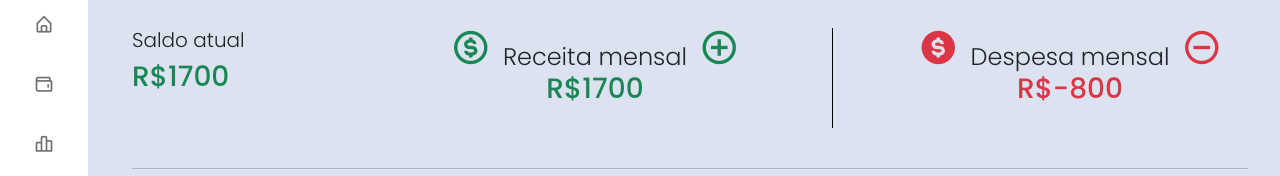
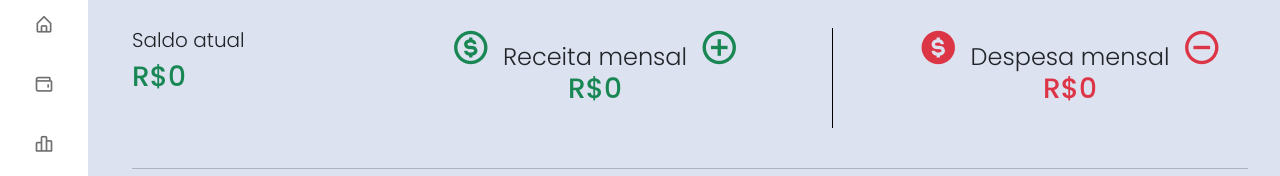
Before and after one commit to felipefazani/Controle-Financas, a website: page src/views/home.html in a window 1280 px wide. Shown: the part 81-257 px from the top of the page. Drawn offline with nearby package versions, Linux system fonts and the light colour scheme; files that its build step writes are made by us from their sources; no server answers; files whose address does not match are found by name.

Commit message:
remove fixed values

```diff
--- a/src/views/home.html
+++ b/src/views/home.html
@@ -93,7 +93,7 @@
             <div class="row mt-4"> <!-- ==== PRIMERA ROW ===== -->
                 <div class="col-3">
                     <h5 class="display-4 fs-5">Saldo atual</h5>
-                    <h3 id="saldo1" class="text-success">R$1700</h3>
+                    <h3 id="saldo1" class="text-success">R$0</h3>
                 </div>
                 <div class="col-4 text-center">
                     <i class='bx bx-dollar-circle fs-1 text-success'></i>
@@ -102,7 +102,7 @@
                         <i class='bx bx-plus-circle fs-1 text-success' data-bs-toggle="modal"
                             data-bs-target="#add_receita_despesa" onclick="dispararModal('receita')"></i>
                     </button>
-                    <h3 class="text-success" id="receitaMensal">R$1700</h3>
+                    <h3 class="text-success" id="receitaMensal">R$0</h3>
                 </div>
 
                 <div class="col-1">
@@ -116,7 +116,7 @@
                         <i class='bx bx-minus-circle fs-1 text-danger' data-bs-toggle="modal"
                             data-bs-target="#add_receita_despesa" onclick="dispararModal('despesa')"></i>
                     </button>
-                    <h3 class="text-danger" id="despesaMensal">R$-800</h3>
+                    <h3 class="text-danger" id="despesaMensal">R$0</h3>
                 </div>
             </div>
             <!-- ==== FIM DA PRIMERA ROW ===== -->
```
